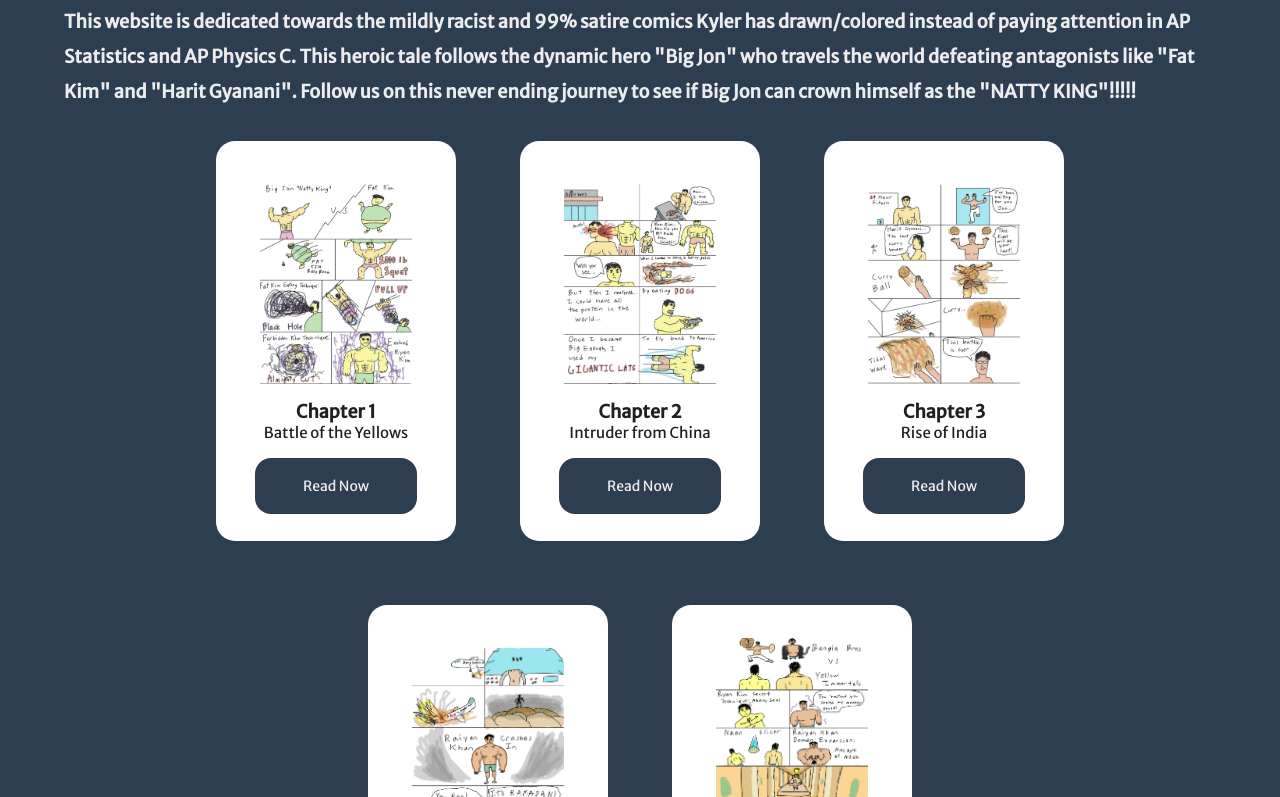
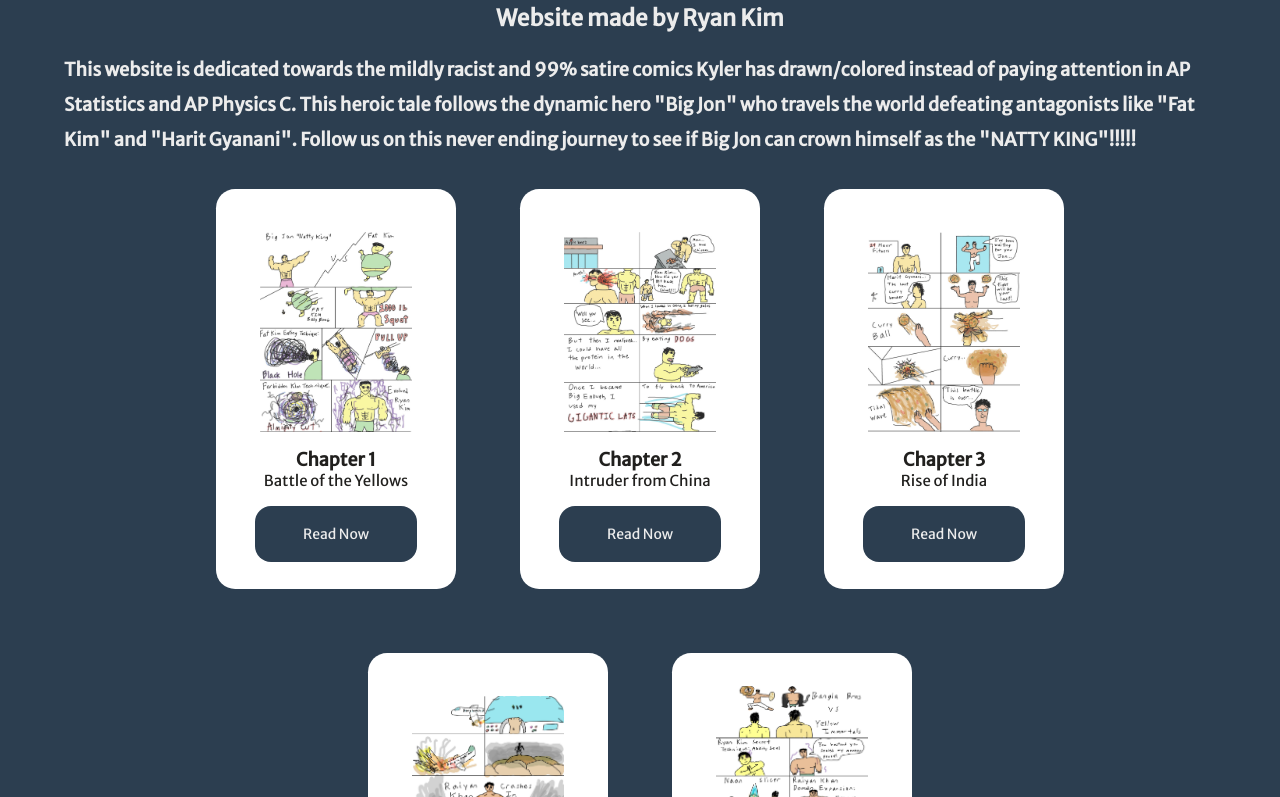
Before and after one commit to ryankim8/kylerkomics, a plain HTML site: page index.html in a window 1280 px wide. Shown: the part 180-977 px from the top of the page. Drawn offline with Linux system fonts and the light colour scheme.

Commit message:
Added my name

```diff
--- a/index.html
+++ b/index.html
@@ -9,6 +9,7 @@
 <body>
 	<section class="comics">
 		<h2>Kyler Komics</h2>
+    <center><h5>Website made by Ryan Kim</h5></center>
     <h6>This website is dedicated towards the mildly racist and 99% satire comics Kyler has drawn/colored instead of paying attention in AP Statistics and AP Physics C. This heroic tale
       follows the dynamic hero "Big Jon" who travels the world defeating antagonists like "Fat Kim" and "Harit Gyanani". Follow us on this never ending journey to see if Big Jon can crown
       himself as the "NATTY KING"!!!!!</h6>
--- a/styles.css
+++ b/styles.css
@@ -55,6 +55,10 @@ h2 {
     margin: 20px;
 }
 
+h5 {
+    margin-bottom: 20px;
+}
+
 h6 {
     line-height: 35px;
 }
```
